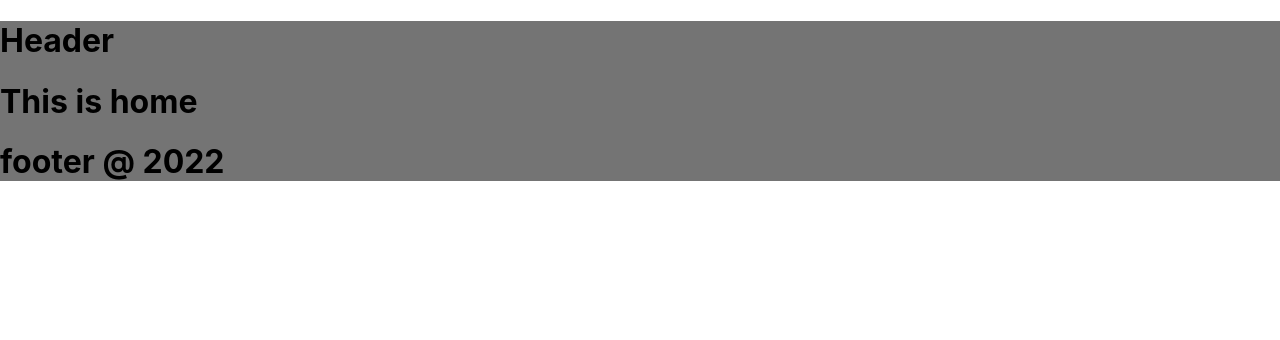
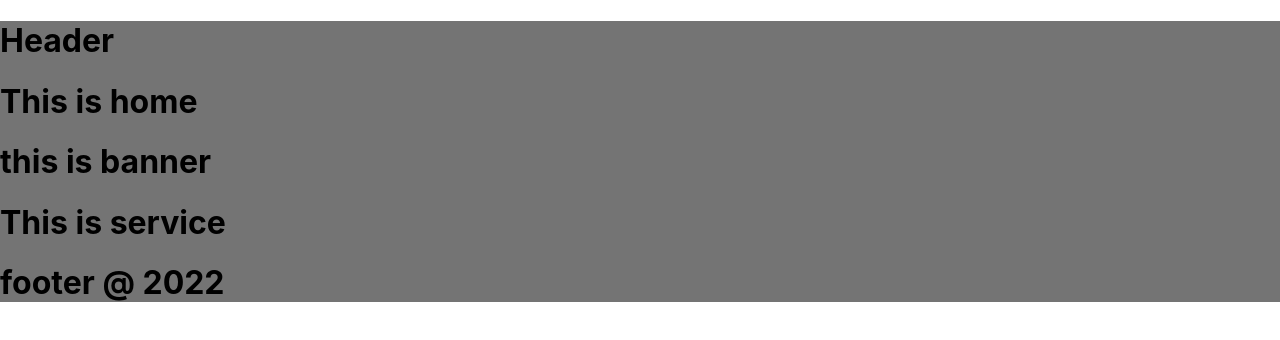
Before and after one commit to AnimeshMondol/Independent-service-provider, a React (Create React App) app: page / in a window 1280 px wide. Shown: the top 340 px of the page. Built offline with nearby package versions, Linux system fonts and the light colour scheme.

Commit message:
home page structure is done

```diff
--- a/src/Pages/Home/Home/Home.js
+++ b/src/Pages/Home/Home/Home.js
@@ -1,9 +1,13 @@
 import React from 'react';
+import Banner from '../Banner/Banner';
+import Services from '../Services/Services'
 
 const Home = () => {
     return (
         <div>
             <h1>This is home</h1>
+            <Banner></Banner>
+            <Services></Services>
         </div>
     );
 };
```
